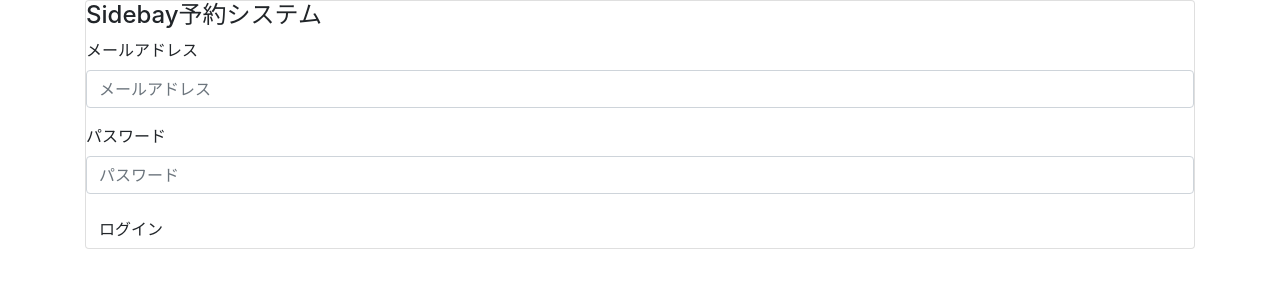
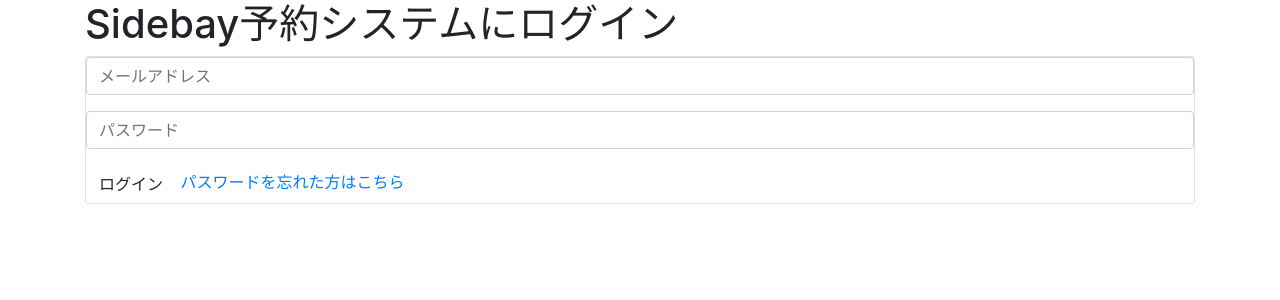
Before and after one commit to rebirthStudyGroup/-, a Django app: template sidebay_res_system/templates/registration/login.html in a window 1280 px wide. Shown: the top 300 px of the page. Run offline with Django 3.2, Linux system fonts and the light colour scheme; the template is opened without the code that fills it, so the values that code supplies are empty; some libraries are stand-ins or nearby versions.

Commit message:
2-1 update login.html

```diff
--- a/sidebay_res_system/templates/registration/login.html
+++ b/sidebay_res_system/templates/registration/login.html
@@ -3,12 +3,12 @@
 {% block content %}
   <body>
     <div class="container">
+      <h1 class="login-title">Sidebay予約システムにログイン</h1>
   <div class="card">
-    <h4 class="login-title">Sidebay予約システム</h4>
     <!-- メールアドレスとパスワードでログインをしてsideｰ米の抽選ページにいく -->
   <form>
     <div class="form-group">
-      <label for="exampleInputEmail1">メールアドレス</label>
+
       <!-- メールアドレスを入力 -->
       <!-- メールアドレスの形式でなければエラーにする -->
       <!-- 入力を必須にする -->
@@ -16,13 +16,14 @@
 
     </div>
     <div class="form-group">
-      <label for="exampleInputPassword1">パスワード</label>
+
       <!-- パスワードを入力 -->
       <!-- 入力を必須にする -->
       <input type="password" class="form-control" id="" placeholder="パスワード" required>
     </div>
     <!-- ログインボタンを押すと入力情報に間違いがなければメインページへ遷移する。 -->
         <button type="submit" class="btn">ログイン</button>
+        <a class="reset-pass" href="#">パスワードを忘れた方はこちら</a>
   </form>
     </div>
     </div>
```
